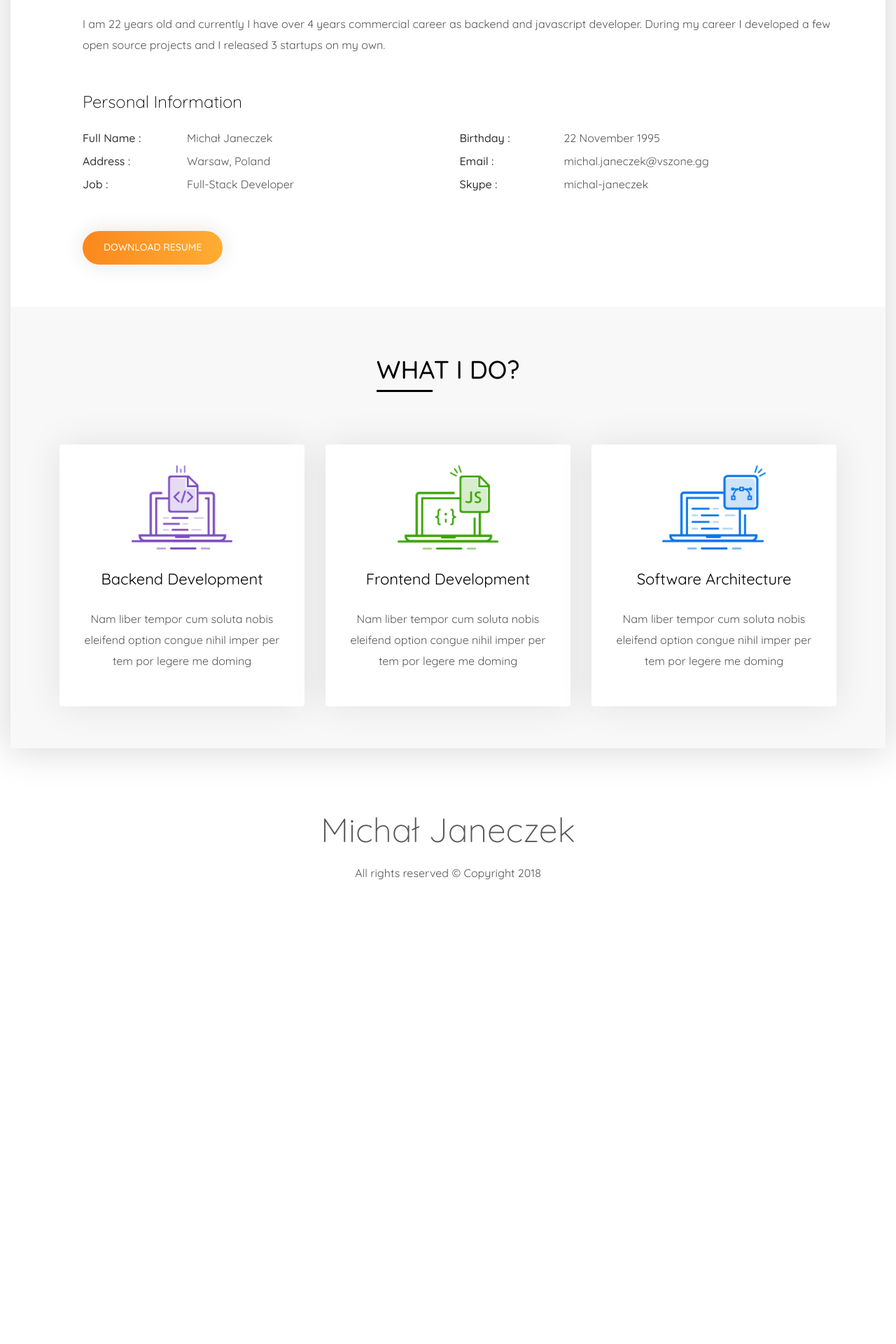
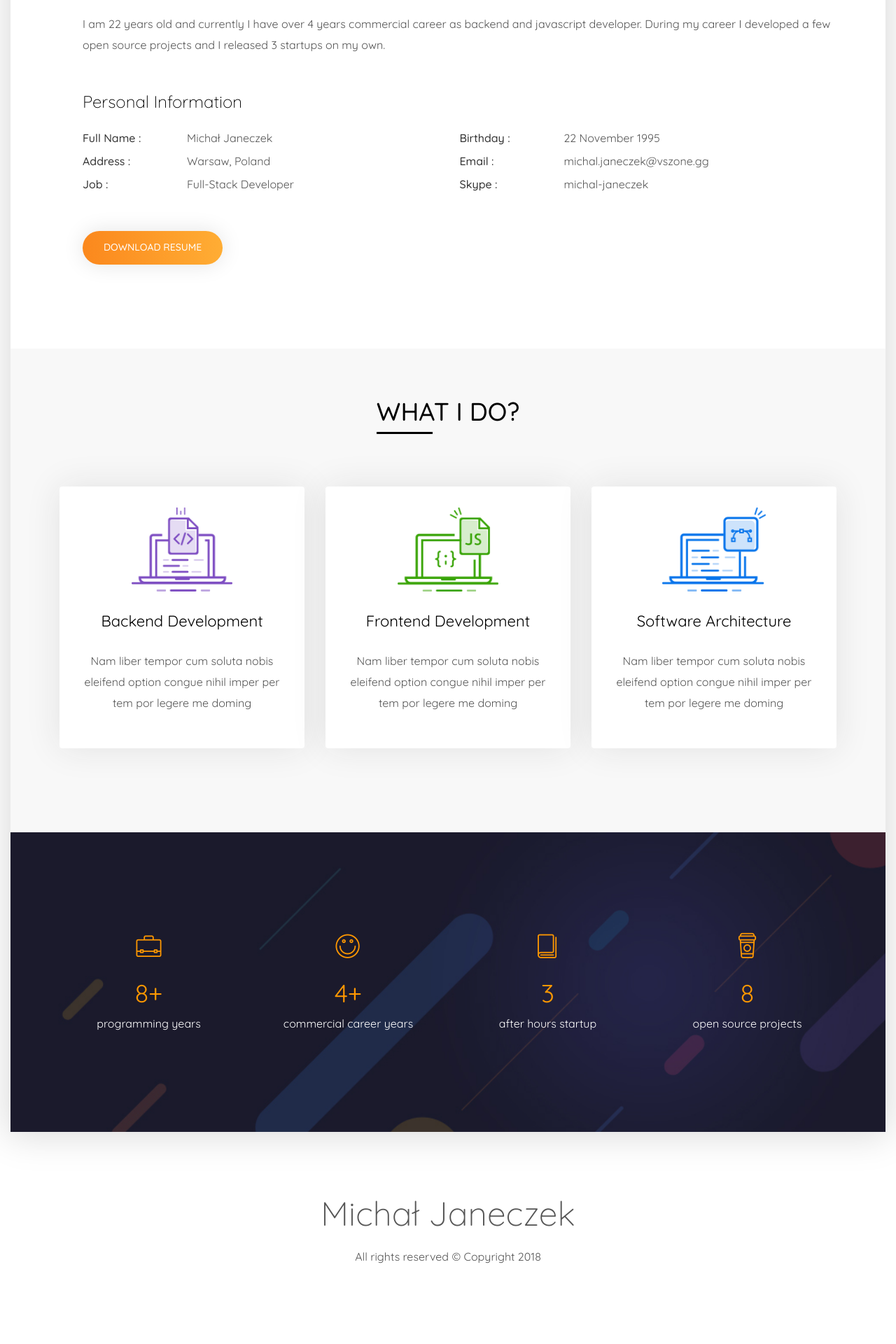
Before and after one commit to mjaneczek/mjaneczek.github.io, a Jekyll site: the page built from index.html, in a window 1280 px wide. Shown: the part 662-2582 px from the top of the page at 70% size. Built offline with Jekyll 4.4.1, drawn with Linux system fonts in a browser that asks for light colours; before the commit the page ends 2034 px from its top, so only the background shows below that.

Commit message:
Counter section

```diff
--- /dev/null
+++ b/_includes/counters.html
@@ -0,0 +1,34 @@
+<section class="fun-fact">
+  <div class="container">
+    <div class="row">
+      <div class="col-lg-3 col-sm-6 text-center mt-sm-4">
+        <div class="fun-fact-icon">
+          <span class="lnr lnr-briefcase"></span>
+        </div>
+        <h4 class="fun-fact-count">8+</h4>
+        <p class="fun-fact-title">programming years</p>
+      </div>
+      <div class="col-lg-3 col-sm-6 text-center mt-sm-4">
+        <div class="fun-fact-icon">
+          <span class="lnr lnr-smile"></span>
+        </div>
+        <h4 class="fun-fact-count">4+</h4>
+        <p class="fun-fact-title">commercial career years</p>
+      </div>
+      <div class="col-lg-3 col-sm-6 text-center mt-sm-4">
+        <div class="fun-fact-icon">
+          <span class="lnr lnr-book"></span>
+        </div>
+        <h4 class="fun-fact-count">3</h4>
+        <p class="fun-fact-title">after hours startup</p>
+      </div>
+      <div class="col-lg-3 col-sm-6 text-center mt-sm-4">
+        <div class="fun-fact-icon">
+          <span class="lnr lnr-coffee-cup"></span>
+        </div>
+        <h4 class="fun-fact-count">8</h4>
+        <p class="fun-fact-title">open source projects</p>
+      </div>
+    </div>
+  </div>
+</section>
--- a/assets/css/style.css
+++ b/assets/css/style.css
@@ -8,7 +8,7 @@ body {
 
 section {
   padding-top: 120px;
-  padding-bottom: 60px;
+  padding-bottom: 120px;
   position: relative; }
 
 img {
--- a/index.html
+++ b/index.html
@@ -6,6 +6,7 @@ layout: default
 <main class="content-wrap">
   {% include about.html %}
   {% include services.html %}
+  {% include counters.html %}
 </main>
 
 {% include footer.html %}
```
